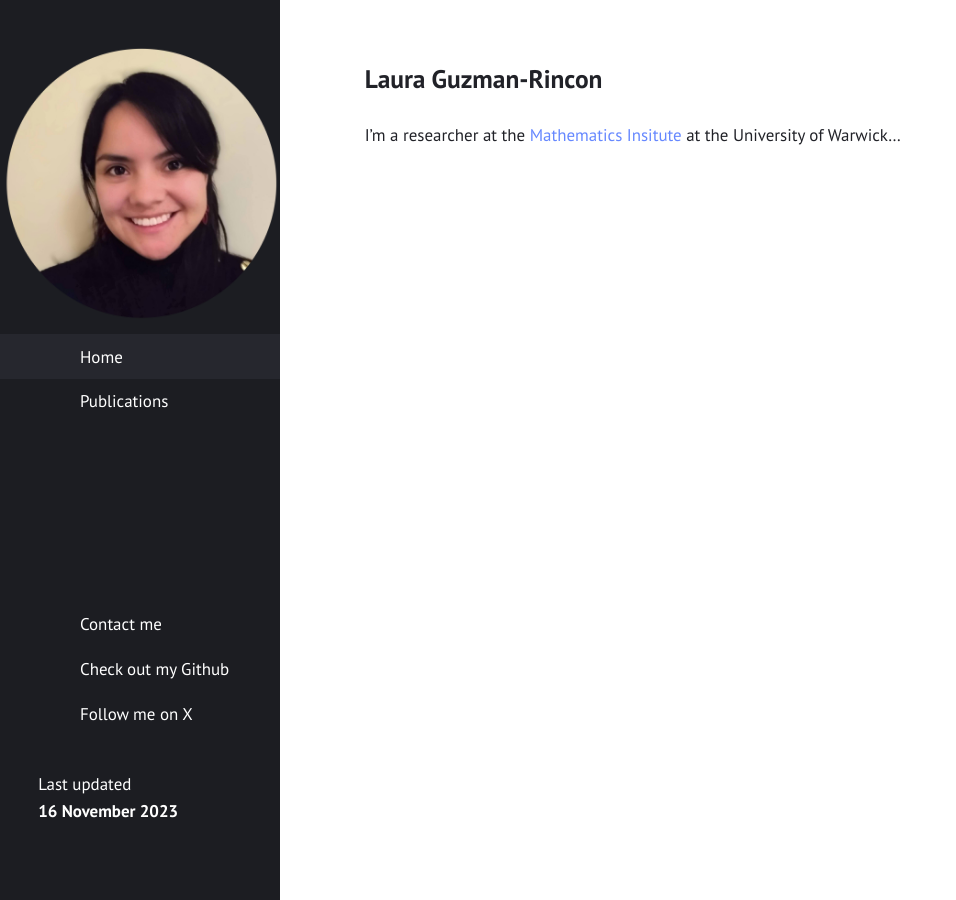
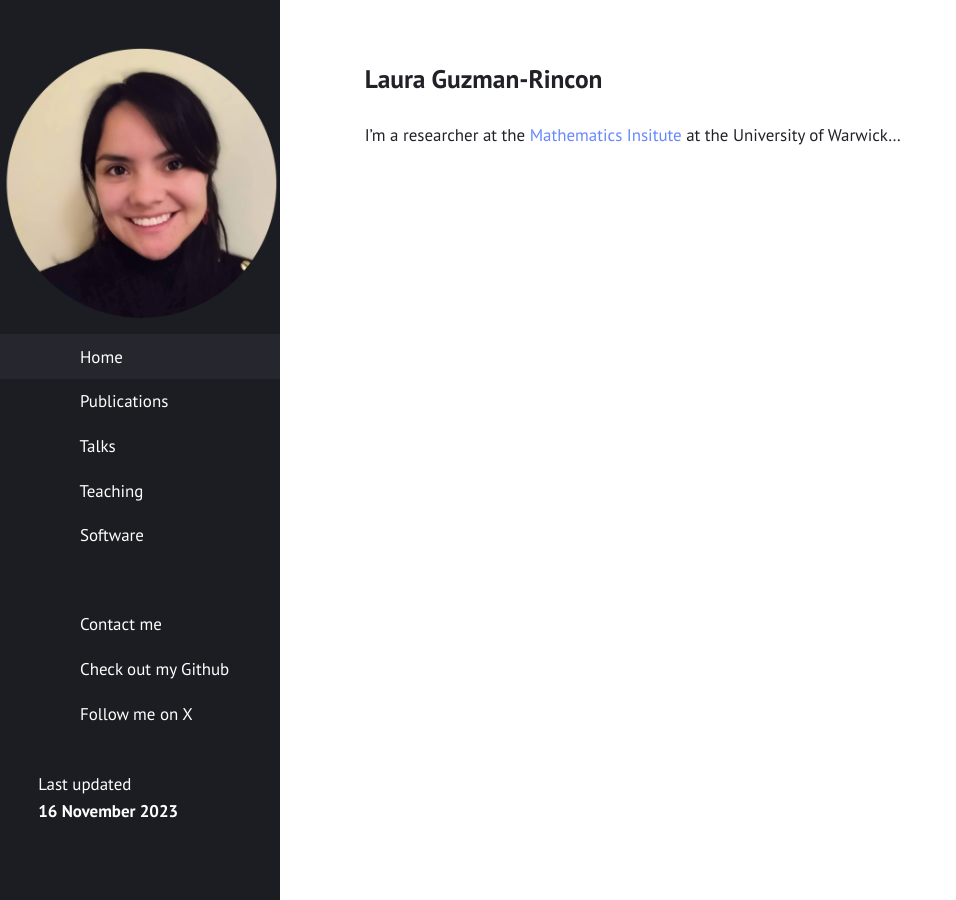
Before and after one commit to lauraguzmanrincon/lauraguzmanrincon.github.io, a Jekyll site: the page built from index.md, in a window 1280 px wide. Shown: the whole page, without its empty margins (0-956 px from the left). Built offline with Jekyll 4.4.1, drawn with Linux system fonts in a browser that asks for light colours; part of the change alters nothing that is shown.

Commit message:
Update _config.yml

```diff
--- a/_config.yml
+++ b/_config.yml
@@ -18,10 +18,10 @@ minimal: false             # use a dark header
 navigation:                # accepts {file, title, url, icon, sidebaricon}
   - {file: "index.md", icon = house}
   - {file: "publications.md"}
-  - {file: "pages/talks.md"}
-  - {file: "pages/teaching.md"}
-  - {file: "pages/software.md"}
-  - {file: "files/CV_2023-11-16.pdf", title = CV}
+  - {file: "talks.md"}
+  - {file: "teaching.md"}
+  - {file: "software.md"}
+  - {file: "CV_2023-11-16.pdf", title = CV}
 
 external:                  # shows a footer with social links - for available icons see fontawesome.com/icons
   - {title: Contact me, icon: envelope, url: "mailto:laura.guzman-rincon@warwick.ac.uk"}
```
